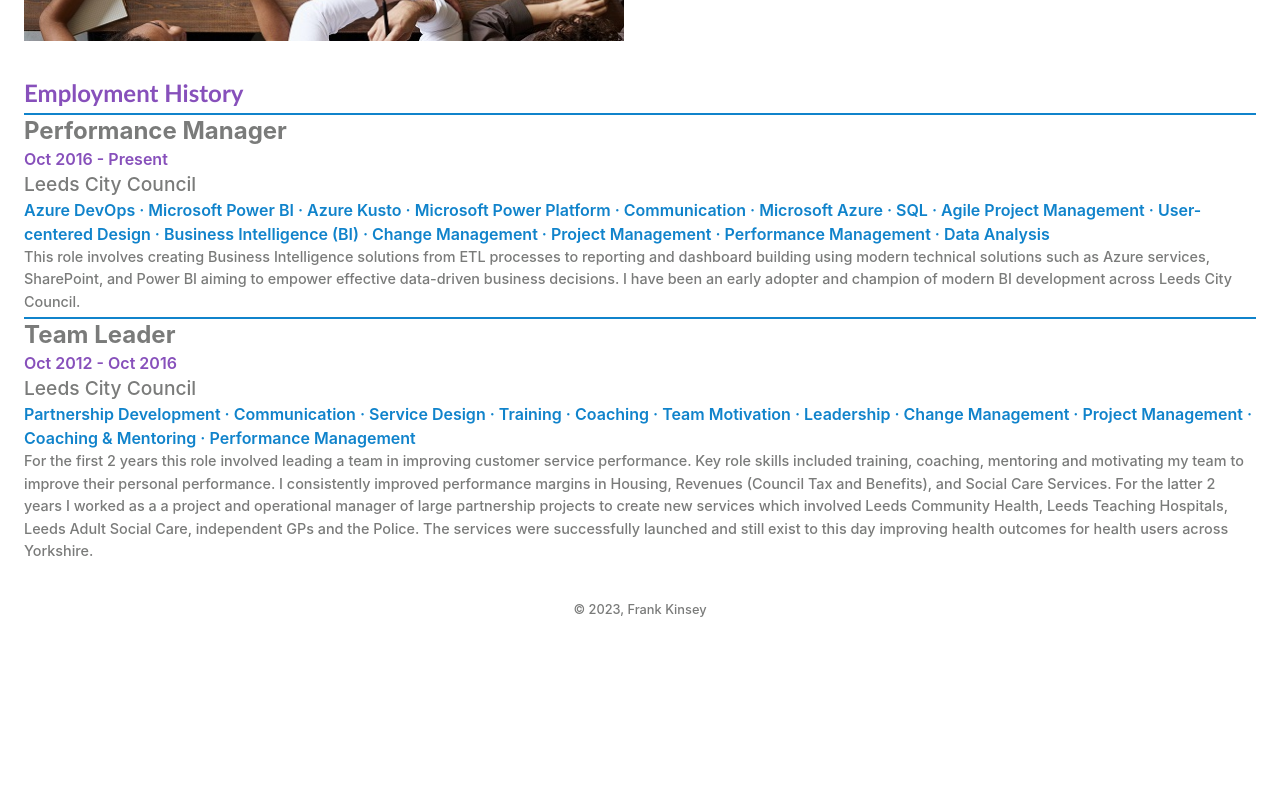
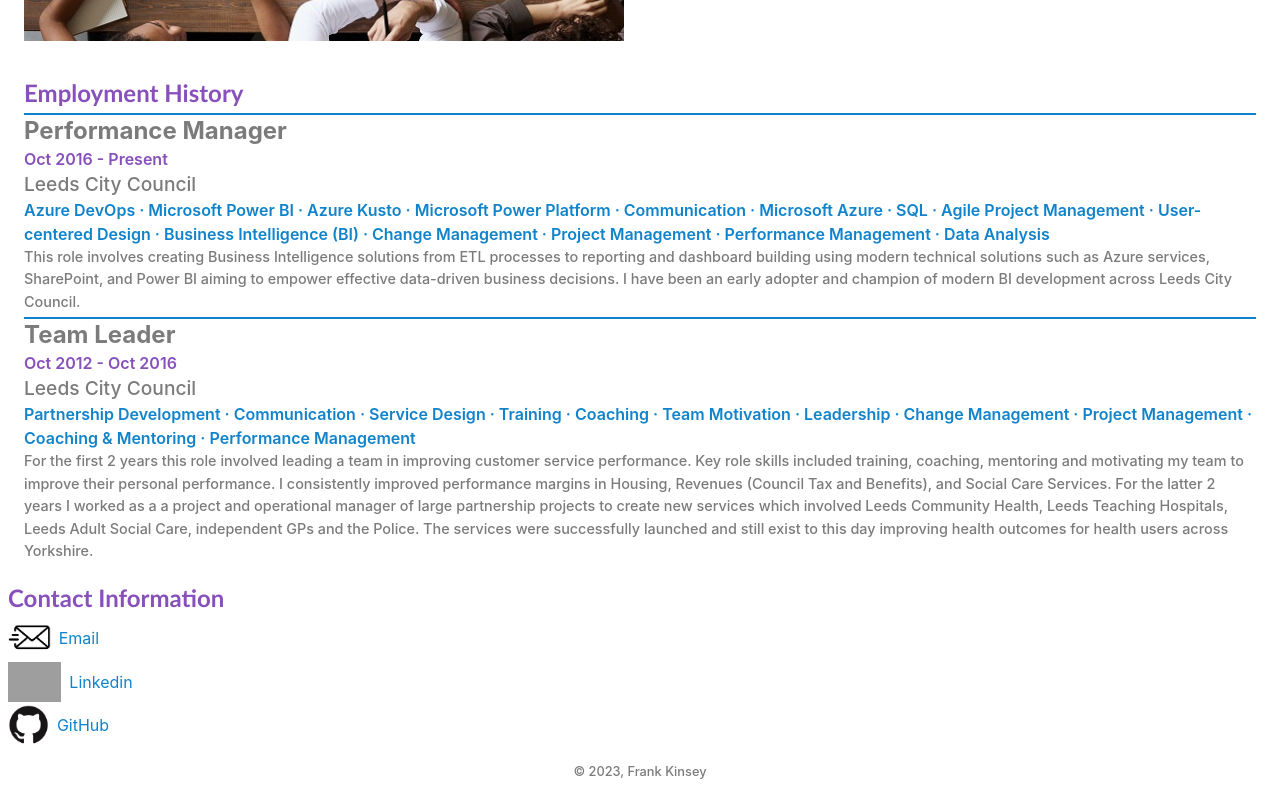
Before and after one commit to talk2frank/githubpages, a React (Create React App) app: page / in a window 1280 px wide. Shown: the part 1214-2014 px from the top of the page. Before the commit the page ends 1851 px from the top, so only its background shows below. Built offline with nearby package versions, Linux system fonts and the light colour scheme; grey boxes are pictures that could not be loaded.

Commit message:
contact list developed

```diff
--- a/src/App.css
+++ b/src/App.css
@@ -326,6 +326,12 @@
   margin-bottom: 4px;
 }
 
+.contactlist{
+  display: flex;
+  flex-direction: column;
+  gap: 0.2em;
+}
+
 .contactlistitem{
   display: flex;
   flex-direction: row;
--- a/src/App.js
+++ b/src/App.js
@@ -9,7 +9,7 @@
  */
 
 import './App.css';
-import MyFooter, {Emplist, MobileNav, MyBanner, MyHeader, Profile, themeToggle } from './components/components';
+import MyFooter, {Contacts, Emplist, MobileNav, MyBanner, MyHeader, Profile, themeToggle } from './components/components';
 
 function App() {
 
@@ -22,6 +22,7 @@
         <main className='AppContent'>
           <Profile></Profile>
           <Emplist></Emplist>
+          <Contacts></Contacts>
         </main>
         <MyFooter></MyFooter>
       </div>
--- a/src/components/components.js
+++ b/src/components/components.js
@@ -19,7 +19,7 @@
         <ul className='header_list'>
           <li className='tab'><a className='tablink' href='#about'>About</a></li>
           <li className='tab'><a className='tablink' href='#employment'>Employment</a></li>
-          <li className='tab'><a className='tablink' href='mailto:frankkinsey1@outlook.com?subject=Github Profile Query'>Contact</a></li>
+          <li className='tab'><a className='tablink' href='#contact'>Contact</a></li>
           <li className='tab'>
             <button id='themebutton' className='sunbutton'>
               <img className='sunimg' src={images.sun} alt='Toggle Theme'></img>
@@ -42,7 +42,7 @@
           <div className='movile_navcontent'>
             <a className='mobile_navlink' href='#about'>About</a>
             <a className='mobile_navlink' href='#employment'>Employment</a>
-            <a className='mobile_navlink' href='mailto:frankkinsey1@outlook.com?subject=Github Profile Query'>Contact</a>
+            <a className='mobile_navlink' href='#contact'>Contact</a>
             <div className='mobile_navline'></div>
             <button id='themebutton' className='sunbutton'>
                 <img className='sunimg2' src={images.sun} alt='Toggle Theme'></img>
@@ -180,35 +180,42 @@
   );
 };
 
-/*
+//class for a contact object
+class Contact{
+  constructor(href,src,alt){
+    this.href = href;
+    this.src = src;
+    this.alt = alt;
+  }
+}
+
 export function Contacts(){
+  const email = new Contact('mailto:frankkinsey1@outlook.com',images.email,'Email');
+  const linkedin = new Contact('https://www.linkedin.com/in/frank-kinsey/',images.linkedin,'Linkedin');
+  const github = new Contact('https://github.com/talk2frank',images.github,'GitHub');
+
   return(
       <article id='contact'>
         <h1>Contact Information</h1>
         <ul className="contactlist">
-          <ContactItem></ContactItem>
-          <a href='https://github.com/talk2frank'>
-            <img src={images.github} alt="GitHub" className='App-icon'></img>
-          </a>
+          <ContactItem link={email}></ContactItem>
+          <ContactItem link={linkedin}></ContactItem>
+          <ContactItem link={github}></ContactItem>
         </ul>
       </article>
   );
 };
 
-
-export function ContactItem(){
+export function ContactItem({link}){
   return(
     <div className='contactlistitem'>
-    <a href='https://www.linkedin.com/in/frank-kinsey/'>
-            <img src={images.linkedin} alt="LinkedIn" className='App-icon'></img>
+    <a href={link.href}>
+            <img src={link.src} alt={link.alt} className='App-icon'></img>
     </a>
-    <p>Linkedin</p>
+    <a href={link.href}>{link.alt}</a>
     </div>
   );
 };
-
-*/
-
 
 
 //footer component
--- a/src/images/imgindex.js
+++ b/src/images/imgindex.js
@@ -15,6 +15,7 @@
 import sun from './sunimg.svg';
 import bars from './bars.svg';
 import workimg from './workimage.jpg';
+import email from './email.png';
 
 const images = {
     linkedin,
@@ -23,7 +24,8 @@
     me,
     sun,
     bars,
-    workimg
+    workimg,
+    email
 }
 
 export default images;
```
Also changed, not shown: src/images/email.png (added).
